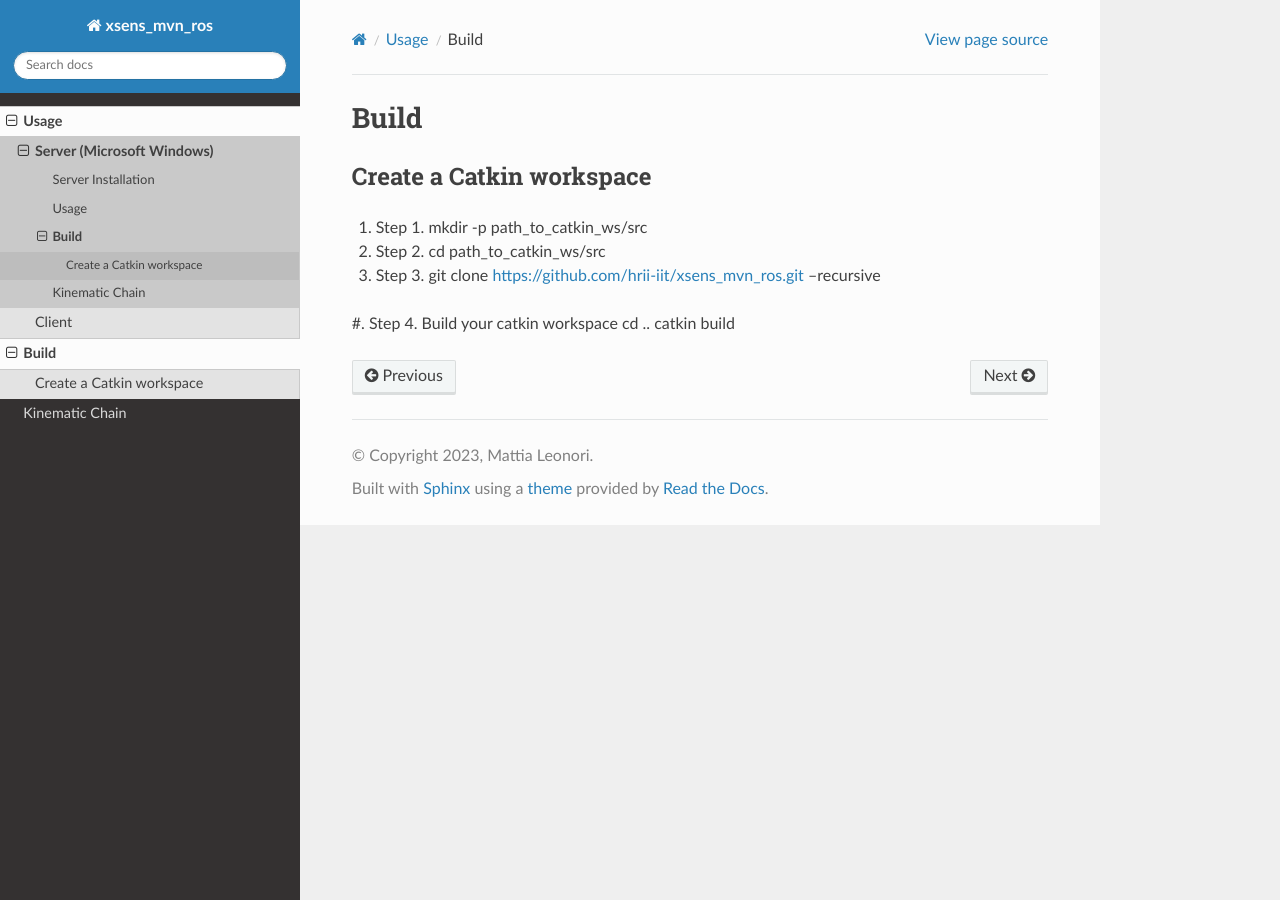
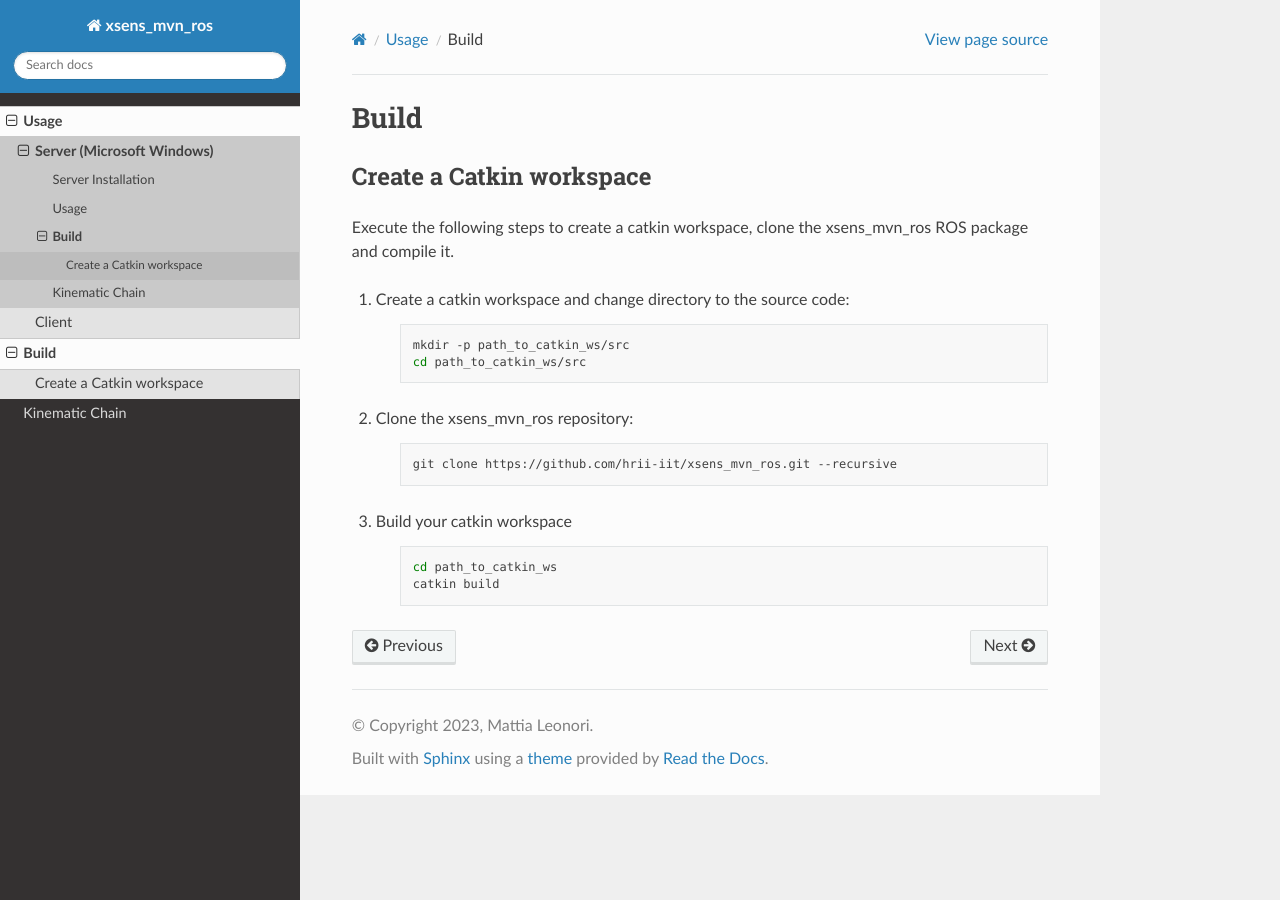
Before and after one commit to ComputerSmallFry/fmc3_xsens_mvn_ros, a Sphinx documentation site: the page built from docs/sphinx/source/build.rst, in a window 1280 px wide. Built offline with Sphinx 7.4.7 and the Read the Docs theme 2.0.0, drawn with Linux system fonts in a browser that asks for light colours.

Commit message:
Fixed --recursive in build doc

```diff
--- a/docs/sphinx/source/build.rst
+++ b/docs/sphinx/source/build.rst
@@ -4,12 +4,25 @@ Build
 Create a Catkin workspace
 -------------------------
 
-#. Step 1. mkdir -p path_to_catkin_ws/src
+Execute the following steps to create a catkin workspace, clone the xsens_mvn_ros ROS package and compile it.
 
-#. Step 2. cd path_to_catkin_ws/src
+#. Create a catkin workspace and change directory to the source code:
 
-#. Step 3. git clone https://github.com/hrii-iit/xsens_mvn_ros.git --recursive
+    .. code:: bash
 
-#. Step 4. Build your catkin workspace
-cd ..
-catkin build
+        mkdir -p path_to_catkin_ws/src
+        cd path_to_catkin_ws/src
+
+
+#. Clone the xsens_mvn_ros repository:
+
+    .. code:: bash
+
+        git clone https://github.com/hrii-iit/xsens_mvn_ros.git --recursive
+
+#. Build your catkin workspace
+
+    .. code:: bash
+
+        cd path_to_catkin_ws
+        catkin build
```
